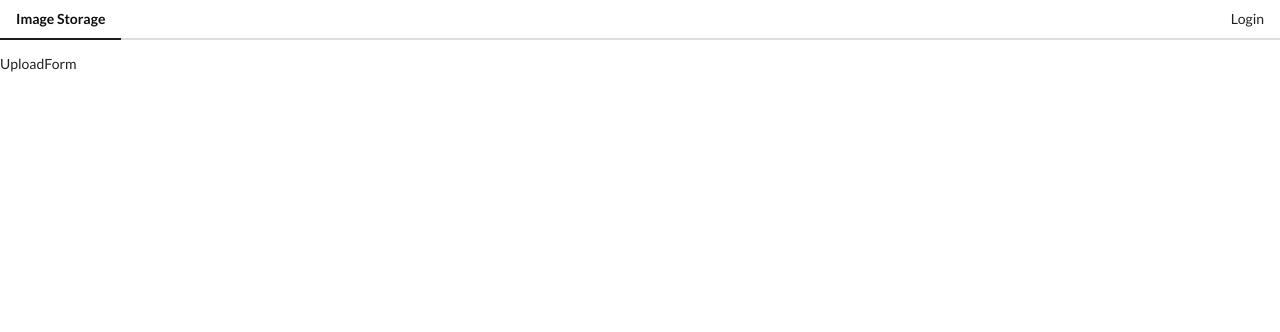
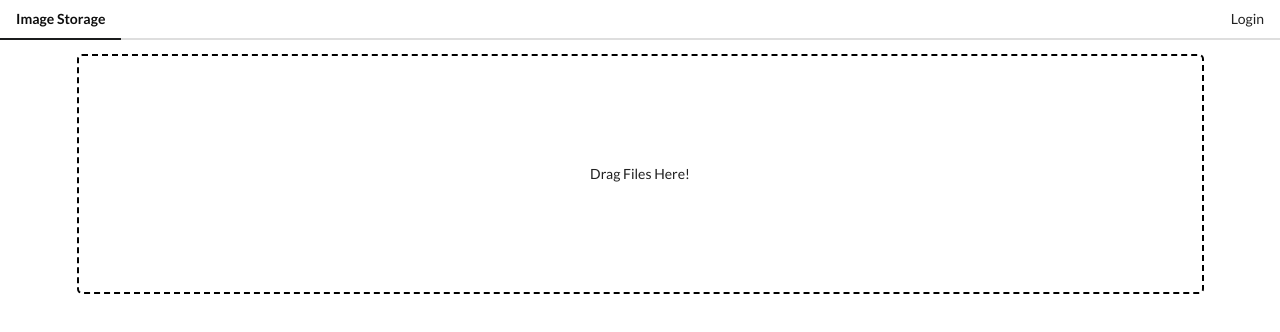
Before and after one commit to jaytees/images-vue, a Vue app: page /upload in a window 1280 px wide. Shown: the top 332 px of the page. Built offline with nearby package versions, Linux system fonts and the light colour scheme.

Commit message:
upload finished, gallery displaying

```diff
--- a/src/App.vue
+++ b/src/App.vue
@@ -1,7 +1,9 @@
 <template lang="html">
   <div>
     <AppHeader></AppHeader>
-    <router-view></router-view>
+    <div class="ui container">
+      <router-view></router-view>
+    </div>
   </div>
 </template>
 
--- a/src/components/ImageList.vue
+++ b/src/components/ImageList.vue
@@ -1,5 +1,5 @@
 <template lang="html">
-  <div>
+  <div class="image-container">
     <img
       v-for="images in allImages"
       :key="images.id"
@@ -22,4 +22,13 @@
 };
 </script>
 
-<style lang="css" scoped></style>
+<style lang="css" scoped>
+.image-container {
+  column-count: 3;
+  column-gap: 0;
+}
+img {
+  max-width: 100%;
+  padding: 5px;
+}
+</style>
--- a/src/components/UploadForm.vue
+++ b/src/components/UploadForm.vue
@@ -1,13 +1,41 @@
 <template lang="html">
-  <div>
-    UploadForm
+  <div class="dropper">
+    <input
+      type="file"
+      @change="uploadImages($event.target.files)"
+      multiple
+      accept="image/*"
+    />
+    <span>Drag Files Here!</span>
   </div>
 </template>
 
 <script>
+import { mapActions } from 'vuex';
+
 export default {
   name: 'UploadForm',
+  methods: mapActions(['uploadImages']),
 };
 </script>
 
-<style lang="css" scoped></style>
+<style lang="css" scoped>
+.dropper {
+  height: 30vh;
+  border: 2px dashed black;
+  border-radius: 5px;
+  display: flex;
+  justify-content: center;
+  align-items: center;
+  position: relative;
+}
+.dropper:hover {
+  background-color: #eee;
+}
+input {
+  width: 100%;
+  height: 30vh;
+  position: absolute;
+  opacity: 0;
+}
+</style>
--- a/src/helpers/imgur.js
+++ b/src/helpers/imgur.js
@@ -15,13 +15,25 @@
     )}`;
   },
   fetchImagesApi(token) {
-    // if (!localStorage.getItem('access_token')) return 'Please Login';
-    // const token = localStorage.getItem('access_token');
-
     return axios.get(`${ROOT_URL}/3/account/me/images`, {
       headers: {
         Authorization: `Bearer ${token}`,
       },
     });
   },
+  uploadImagesApi(images, token) {
+    const promises = Array.from(images).map((image, i) => {
+      const formData = new FormData();
+      formData.append('image', image);
+      formData.append('title', `Title${i}`);
+
+      return axios.post(`${ROOT_URL}/3/image`, formData, {
+        headers: {
+          Authorization: `Bearer ${token}`,
+        },
+      });
+    }); //mapp
+
+    return Promise.all(promises);
+  },
 };
--- a/src/store/modules/images.js
+++ b/src/store/modules/images.js
@@ -1,4 +1,5 @@
 import api from '../../helpers/imgur';
+import { router } from '../../main';
 
 const state = {
   images: [],
@@ -24,7 +25,15 @@
     commit('setImages', response.data.data);
   },
   // to api
-  uploadImages() {},
+  async uploadImages({ rootState }, images) {
+    // 1. get the access_token
+    const { token } = rootState.auth;
+    if (!token) return;
+    // 2. call imgur api to do upload
+    await api.uploadImagesApi(images, token);
+    // 3. redirect user to ImageList component
+    router.push('/');
+  },
 };
 
 export default {
```
